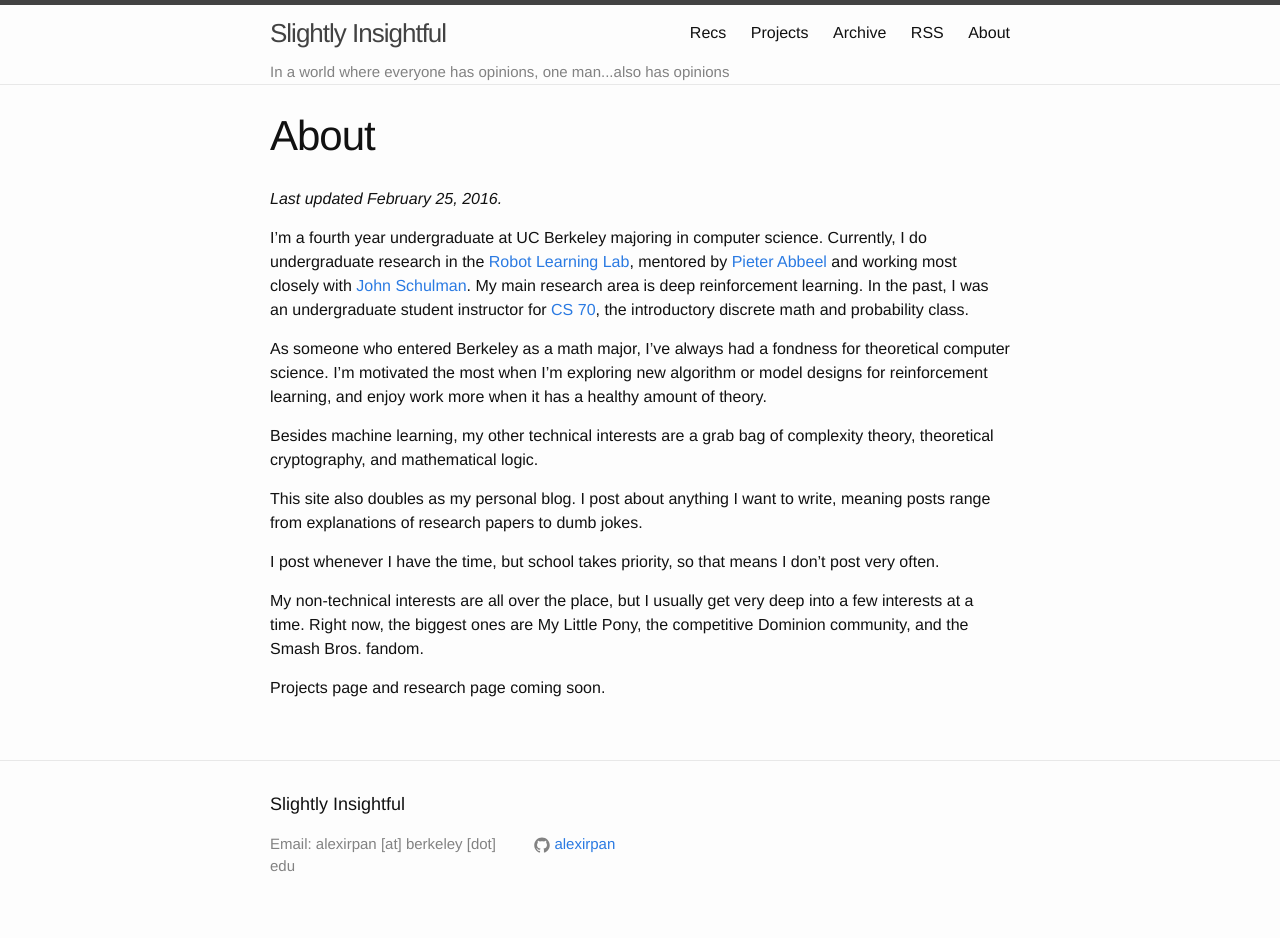
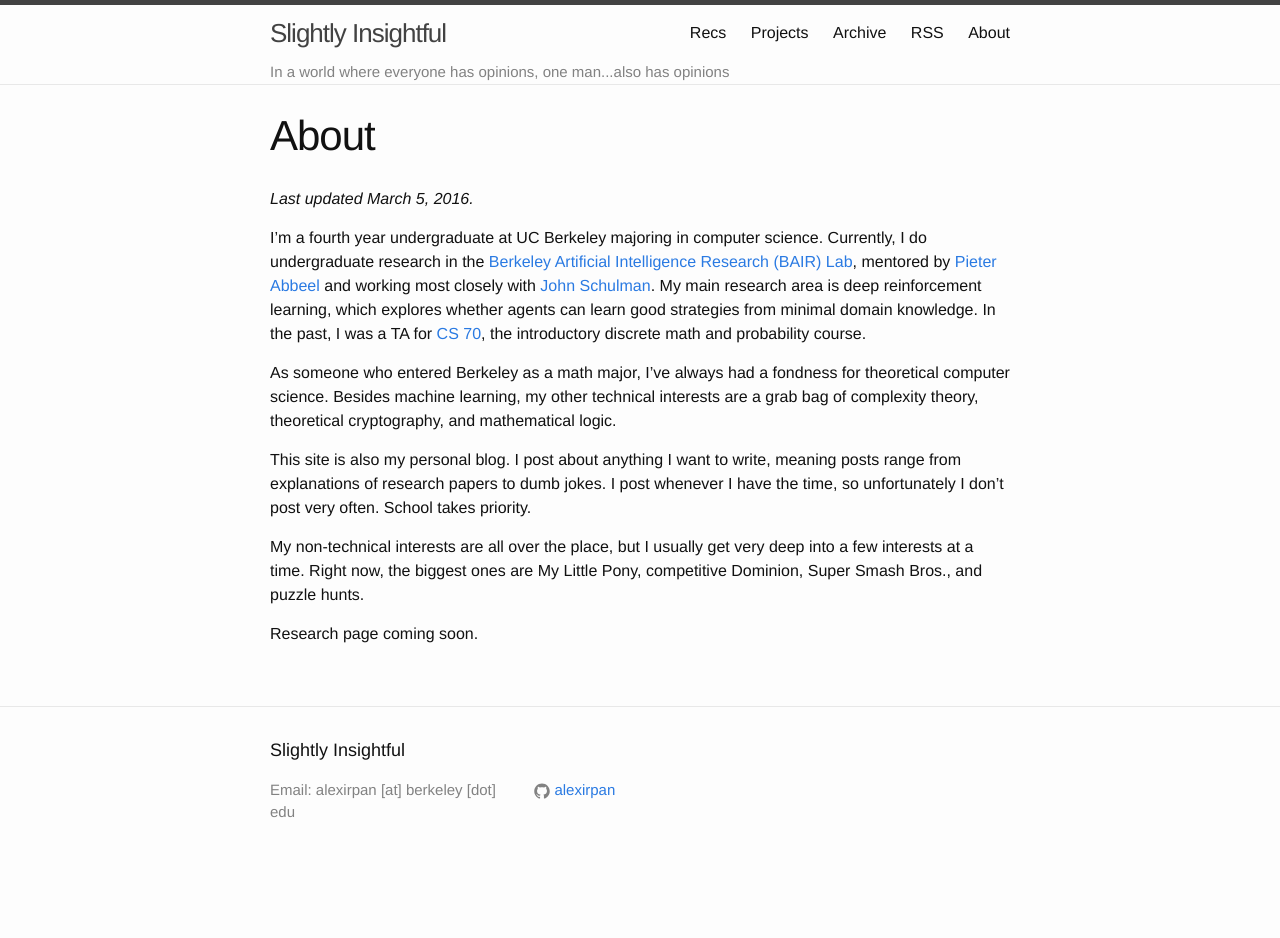
Before and after one commit to alexirpan/alexirpan.github.io, a Jekyll site: the page built from about.md, in a window 1280 px wide. Built offline with Jekyll 4.4.1, drawn with Linux system fonts in a browser that asks for light colours; after the commit the page ends 900 px from its top, so only the background shows below that.

Commit message:
Updating About page

```diff
--- a/about.md
+++ b/about.md
@@ -4,33 +4,30 @@ title: About
 permalink: /about/
 ---
 
-*Last updated February 25, 2016.*
+*Last updated March 5, 2016.*
 
 I'm a fourth year undergraduate at UC Berkeley majoring in computer science.
-Currently, I do undergraduate research in the [Robot Learning Lab](http://rll.berkeley.edu/outreach/),
+Currently, I do undergraduate research in the [Berkeley Artificial Intelligence
+Research (BAIR) Lab](http://bair.berkeley.edu/),
 mentored by [Pieter Abbeel](http://www.cs.berkeley.edu/~pabbeel/) and
 working most closely with [John Schulman](http://www.eecs.berkeley.edu/~joschu/).
-My main research area is deep reinforcement learning. In the past, I was an
-undergraduate student instructor for [CS 70](http://inst.eecs.berkeley.edu/~cs70),
-the introductory discrete math and probability class.
+My main research area is deep reinforcement learning, which explores whether
+agents can learn good strategies from minimal domain knowledge.
+In the past, I was a TA for [CS 70](http://inst.eecs.berkeley.edu/~cs70),
+the introductory discrete math and probability course.
 
 As someone who entered Berkeley as a math major, I've always had a fondness
-for theoretical computer science. I'm motivated the most when I'm exploring
-new algorithm or model designs for reinforcement learning, and enjoy
-work more when it has a healthy amount of theory.
+for theoretical computer science. Besides machine learning, my other technical
+interests are a grab bag of complexity theory, theoretical cryptography, and mathematical logic.
 
-Besides machine learning, my other technical interests are a grab bag of complexity theory,
-theoretical cryptography, and mathematical logic.
-
-This site also doubles as my personal blog. I post about anything I want to
+This site is also my personal blog. I post about anything I want to
 write, meaning posts range from explanations of research papers to dumb jokes.
-
-I post whenever I have the time, but school takes priority, so that means
-I don't post very often.
+I post whenever I have the time, so unfortunately I don't post very often.
+School takes priority.
 
 My non-technical interests are all over the place, but I usually get
 very deep into a few interests at a time. Right now, the biggest ones
-are My Little Pony, the competitive Dominion community, and the
-Smash Bros. fandom.
+are My Little Pony, competitive Dominion, Super Smash Bros., and puzzle
+hunts.
 
-Projects page and research page coming soon.
+Research page coming soon.
```
